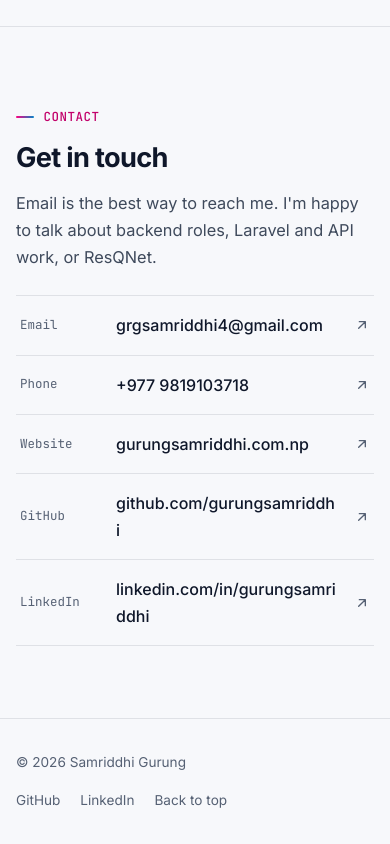
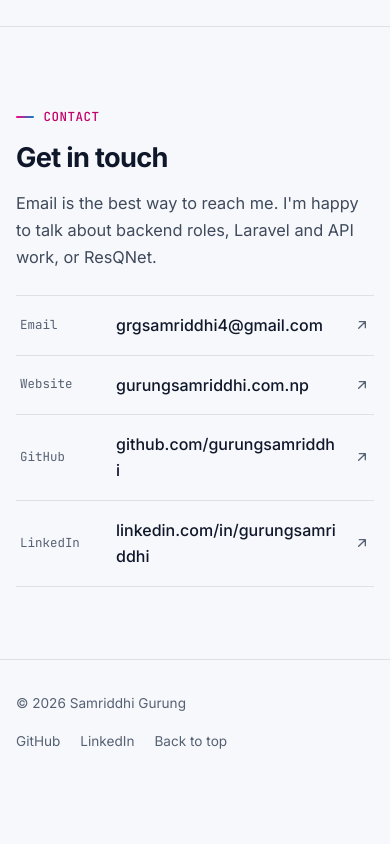
Before and after one commit to gurungsamriddhi/gurungsamriddhi-portfolio, a plain HTML site: page index.html in a window 390 px wide. Shown: the part 7844-8688 px from the top of the page. After the commit the page ends 8628 px from the top, so only its background shows below. Drawn offline with Linux system fonts and the light colour scheme.

Commit message:
chore: remove personal phone number from contact section
Contact now lists email, website, GitHub and LinkedIn only.

Co-Authored-By: Claude Opus 5.5 (1M context) <noreply@anthropic.com>

```diff
--- a/index.html
+++ b/index.html
@@ -433,13 +433,6 @@
             </a>
           </li>
           <li>
-            <a href="tel:+9779819103718">
-              <span class="contact-key">Phone</span>
-              <span class="contact-value">+977 9819103718</span>
-              <svg aria-hidden="true"><use href="#i-arrow-up-right"/></svg>
-            </a>
-          </li>
-          <li>
             <a href="https://gurungsamriddhi.com.np" target="_blank" rel="noopener noreferrer">
               <span class="contact-key">Website</span>
               <span class="contact-value">gurungsamriddhi.com.np<span class="visually-hidden"> (opens in a new tab)</span></span>
```
